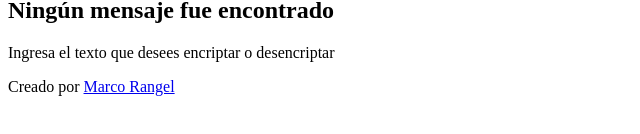
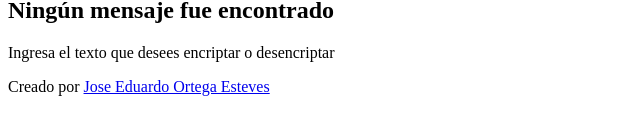
Before and after one commit to RokzterOrtega/ProyectoOne, a plain HTML site: page index.html in a window 1280 px wide. Shown: the part 582-716 px from the top of the page, without its empty margins (0-640 px from the left). Drawn offline with Linux system fonts and the light colour scheme.

Commit message:
reparando footer

```diff
--- a/index.html
+++ b/index.html
@@ -42,7 +42,7 @@
 
     <footer>
         <div class="footer-content">
-            Creado por <a href="https://github.com/marc7hedev" target="_blank">Marco Rangel</a>
+            Creado por <a href="https://github.com/RokzterOrtega" target="_blank">Jose Eduardo Ortega Esteves</a>
         </div>
     </footer>
 
```
